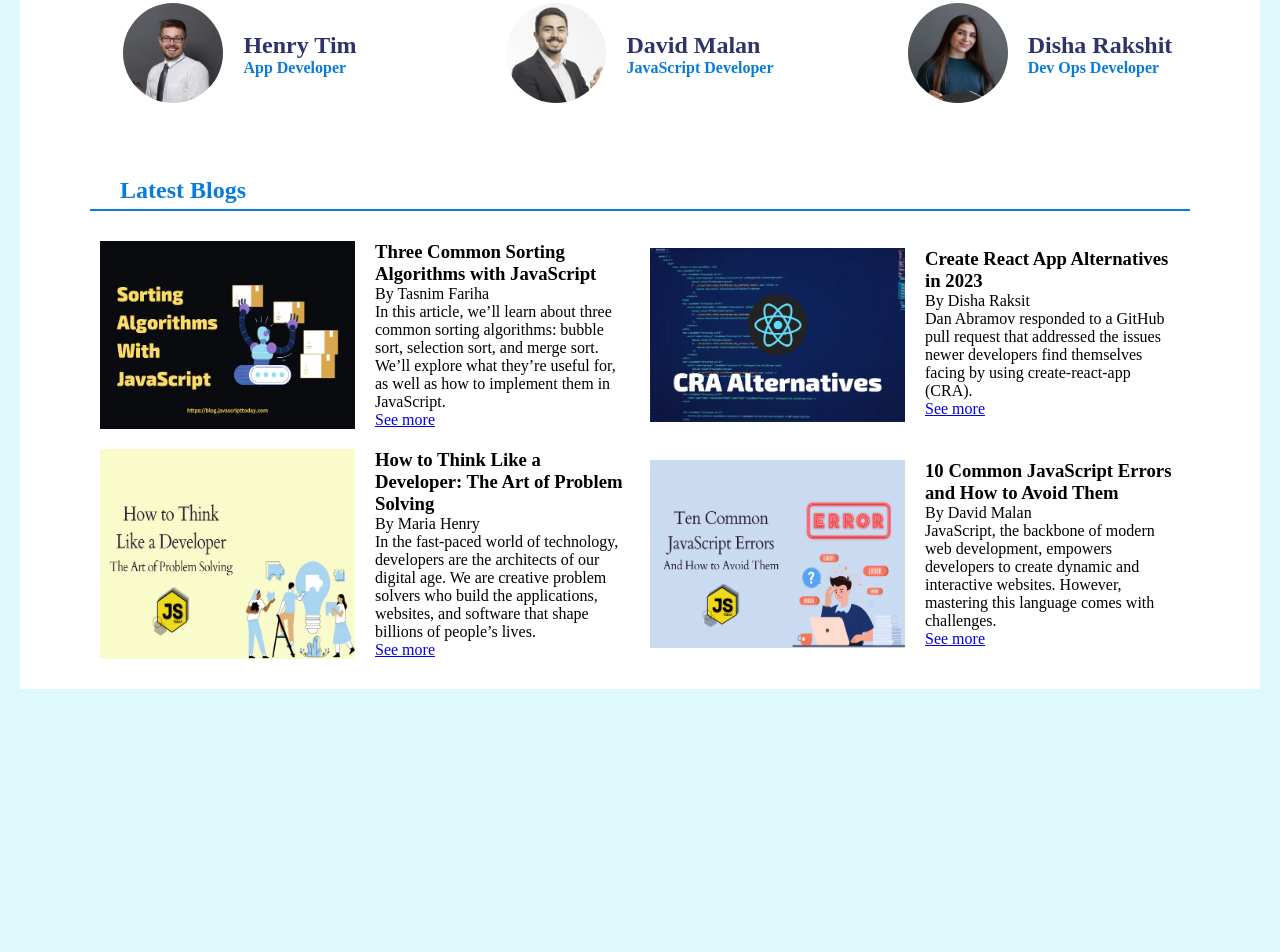
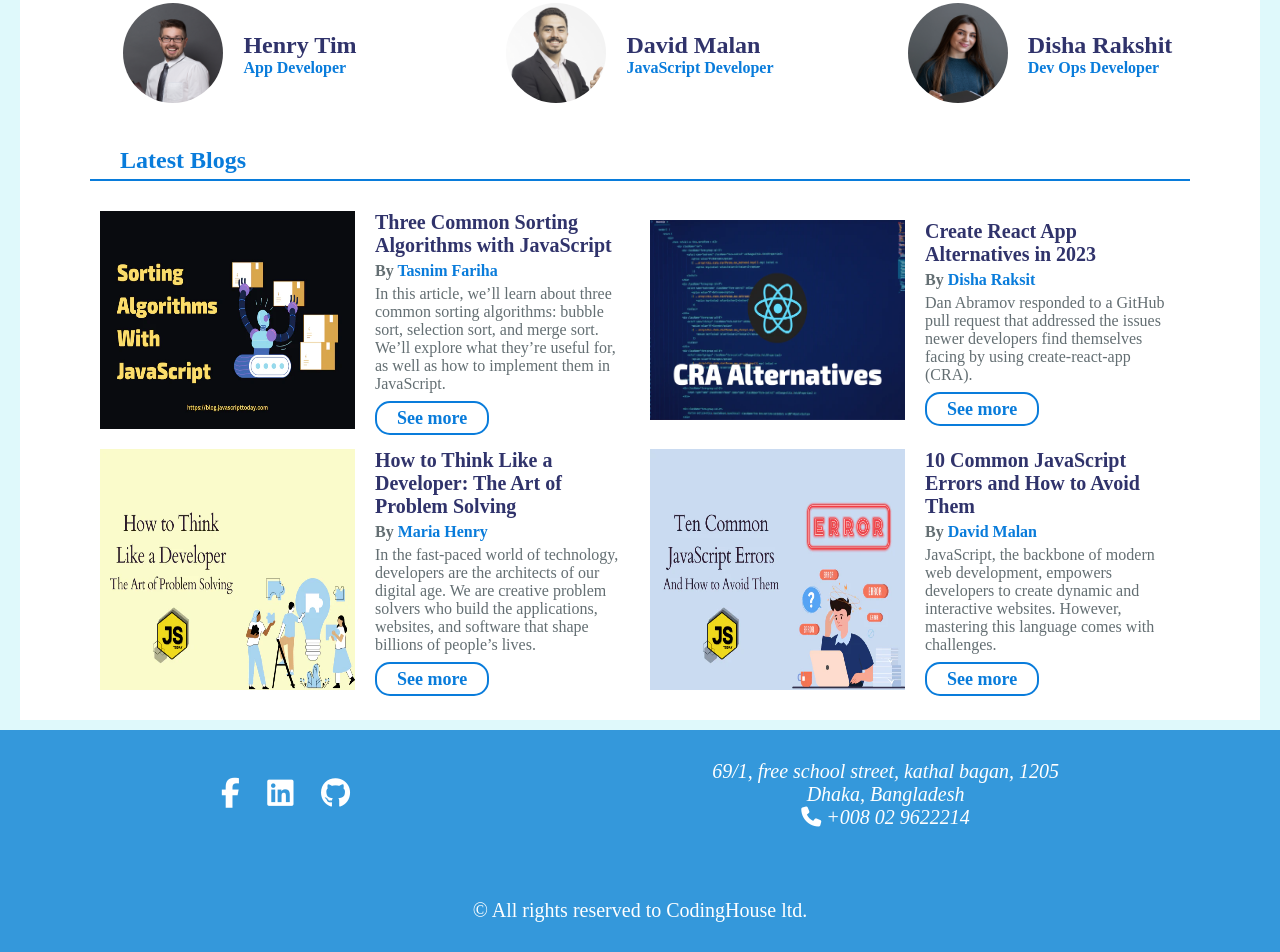
Before and after one commit to Rakib-Hossan/CodingHouse_landing_page, a plain HTML site: page index.html in a window 1280 px wide. Shown: the part 1182-2134 px from the top of the page. Before the commit the page ends 1881 px from the top, so only its background shows below. Drawn offline with Linux system fonts and the light colour scheme.

Commit message:
footer added

```diff
--- a/index.html
+++ b/index.html
@@ -258,6 +258,9 @@
                     </div>
                 </section>
             </section>
+        <!-- instructor section -->
+
+        <!-- blog section -->
             <section id="latest_blogs">
                 <h2 class="section-title">Latest Blogs</h2>
                 <hr>
@@ -267,10 +270,16 @@
                             <img src="/imgaes/blogs/jsblogproblem.png" alt="" srcset="">
                         </div>
                         <div class="blog_details">
+                            <div class="blog_info">
                                 <h3 class="blog_title">Three Common Sorting Algorithms with JavaScript</h3>
-                            <p class="author_name">By Tasnim Fariha </p>
+                            <p class="author_name">By <span>Tasnim Fariha</span> </p>
+                            </div>
+                            <div class="blog_content">
                                 <p>In this article, we’ll learn about three common sorting algorithms: bubble sort, selection sort, and merge sort. We’ll explore what they’re useful for, as well as how to implement them in JavaScript.</p>
+                            </div>
+                            <div class="more_btn">
                                 <a href="#">See more</a>
+                            </div>
                         </div>
                     </div>
                     <div class="blog">
@@ -278,10 +287,16 @@
                             <img src="/imgaes/blogs/reactblog.png" alt="" srcset="">
                         </div>
                         <div class="blog_details">
+                            <div class="blog_info">
                                 <h3 class="blog_title">Create React App Alternatives in 2023</h3>
-                            <p class="author_name">By Disha Raksit </p>
+                                <p class="author_name">By <span>Disha Raksit</span> </p>
+                            </div>
+                            <div class="blog_content">
                                 <p>Dan Abramov responded to a GitHub pull request that addressed the issues newer developers find themselves facing by using create-react-app (CRA).</p>
+                            </div>
+                            <div class="more_btn">
                                 <a href="#">See more</a>
+                            </div>
                         </div>
                     </div>
                     <div class="blog">
@@ -289,10 +304,16 @@
                             <img src="/imgaes/blogs/jsproblem.png" alt="" srcset="">
                         </div>
                         <div class="blog_details">
+                            <div class="blog_info">
                                 <h3 class="blog_title">How to Think Like a Developer: The Art of Problem Solving</h3>
-                            <p class="author_name">By Maria Henry </p>
+                                <p class="author_name">By <span>Maria Henry</span> </p>
+                            </div>
+                            <div class="blog_content">
                                 <p>In the fast-paced world of technology, developers are the architects of our digital age. We are creative problem solvers who build the applications, websites, and software that shape billions of people’s lives.</p>
+                            </div>
+                            <div class="more_btn">
                                 <a href="#">See more</a>
+                            </div>
                         </div>
                     </div>
                     <div class="blog">
@@ -300,16 +321,40 @@
                             <img src="/imgaes/blogs/jsblog.png" alt="" srcset="">
                         </div>
                         <div class="blog_details">
+                            <div class="blog_info">
                                 <h3 class="blog_title">10 Common JavaScript Errors and How to Avoid Them</h3>
-                            <p class="author_name">By David Malan </p>
+                                <p class="author_name">By <span>David Malan</span> </p>
+                            </div>
+                            <div class="blog_content">
                                 <p>JavaScript, the backbone of modern web development, empowers developers to create dynamic and interactive websites. However, mastering this language comes with challenges.</p>
+                            </div>
+                            <div class="more_btn">
                                 <a href="#">See more</a>
+                            </div>
                         </div>
                     </div>
                 </article>
             </section>
+        <!-- blog section -->
+
         </section>
-        <!-- instructor section -->
     </main>
+    <footer>
+        <section class="footer-info">
+            <div class="social">
+                <a href="#"><i class="fa-brands fa-facebook-f"></i></a>
+                <a href="#"><i class="fa-brands fa-linkedin"></i></a>
+                <a href="#"><i class="fa-brands fa-github"></i></a>
+            </div>
+            <div class="address">
+                <address>
+                    <p> 69/1, free school street, kathal bagan, 1205</p>
+                    <p>Dhaka, Bangladesh</p>
+                    <p><i class="fa-solid fa-phone"></i> +008 02 9622214</p>
+                </address>
+            </div>
+        </section>
+        <p>&copy; All rights reserved to CodingHouse ltd.</p>
+    </footer>
 </body>
 </html>
--- a/style.css
+++ b/style.css
@@ -168,6 +168,9 @@ nav{
 /* Instructors section style */
 
 /* blogs section style */
+#latest_blogs .section-title{
+    padding-top: 0px;
+}
 .blogs{
     display: grid;
     grid-template-columns: repeat(2,1fr);
@@ -189,4 +192,70 @@ nav{
 .blog_details{
     flex-basis: 50%;
 }
+.blog_title{
+    color:#30336b;
+    font-size: 20px;
+    margin-bottom: 5px;
+}
+.author_name{
+    margin-bottom: 5px;
+    color: #636e72;
+    font-weight: 600;
+}
+.author_name span{
+    color:#097cdb;
+    font-weight: 600;
+}
+.blog_content{
+    margin-bottom: 15px;
+    color: #636e72;
+}
+.more_btn a{
+    border: 2px solid #097cdb;
+    padding:5px 20px;
+    border-radius: 15px;
+    font-size: 18px;
+    font-weight: 600;
+    text-align: center;
+    text-decoration: none;
+    color:#097cdb;
+}
+
+.more_btn a:hover {
+    color:#30336b;
+    border: 2px solid #30336b;
+}
+
 /* blogs section style */
+
+/* footer section */
+footer{
+    text-align: center;
+    background-color: #3498db;
+    color: white;
+}
+.footer-info{
+    display: flex;
+    justify-content: space-around;
+    align-items: center;
+    padding: 30px;
+    background-color: #3498db;
+}
+.social{
+    font-size: 30px;
+}
+.social a{
+    text-decoration: none;
+    color: white;
+}
+.social .fa-brands{
+    margin-right: 20px;
+}
+address{
+    font-size: 20px;
+}
+footer>p{
+    font-size: 20px;
+    padding:30px;
+}
+/* footer section */
```
Lines whose indentation alone changed are shown as unchanged.
